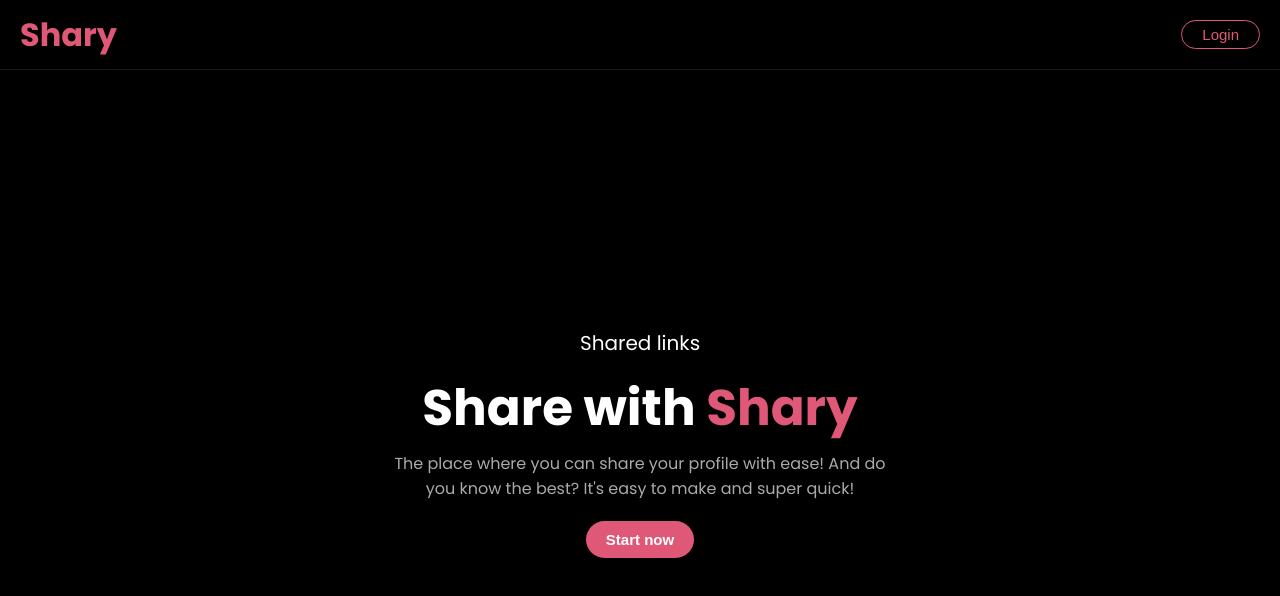
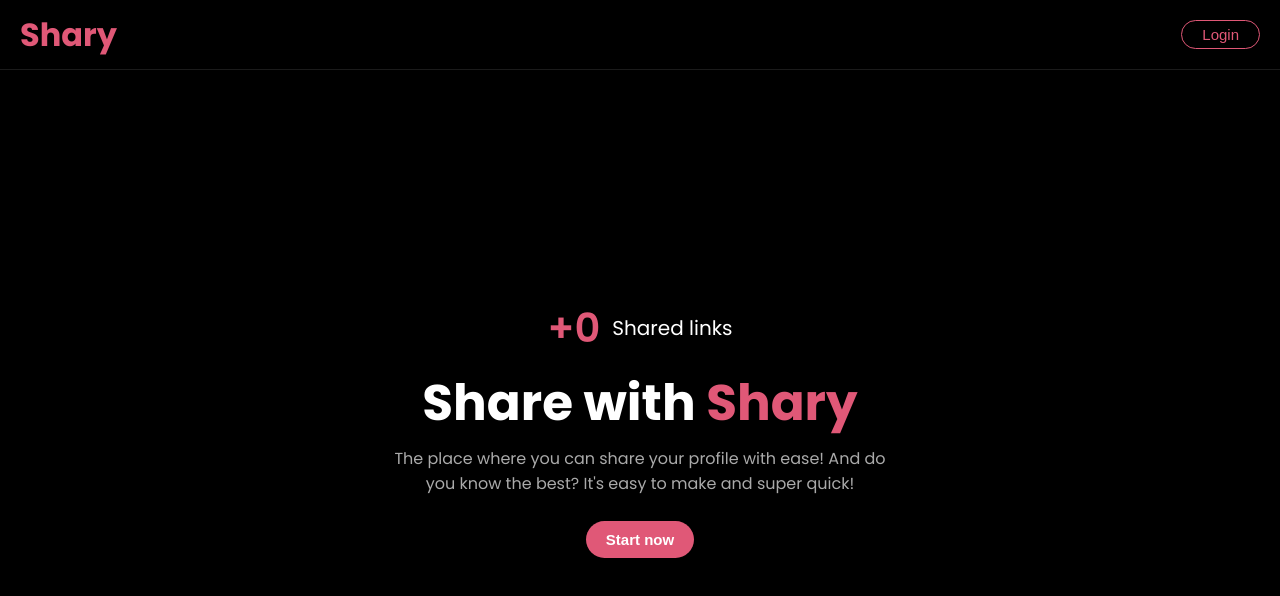
Before and after one commit to vhnb/shary, a Next.js app: page / in a window 1280 px wide. Shown: the top 596 px of the page. Built offline with nearby package versions, Linux system fonts and the light colour scheme; no server answers; the database is empty.

Commit message:
Update Home.module.css

```diff
--- a/styles/Home.module.css
+++ b/styles/Home.module.css
@@ -15,10 +15,27 @@
   width: 100%;
   max-width: 600px;
   line-height: 100%;
+  margin-top: 15px;
 }
 
-.container h1 span{
+.container .containerEstatisctic{
+  display: flex;
+  align-items: center;
+  justify-content: space-between;
+  padding: 5px 20px;
+}
+
+.container .containerEstatisctic .estatisticSpan{
   color: #e05877;
+  font-size: 40px;
+  font-weight: 600;
+  margin-right: 12px;
+}
+
+.container .containerEstatisctic .infoHomeSpan{
+  color: #fff;
+  font-size: 20px;
+  margin-bottom: 0;
 }
 
 .container p{
@@ -26,7 +43,7 @@
   width: 100%;
   max-width: 500px;
   text-align: center;
-  margin-bottom: 20px;
+  margin-bottom: 25px;
 }
 
 .container button{
@@ -38,7 +55,7 @@
   font-size: 15px;
   font-weight: 600;
   transition: 0.5s;
-  margin-bottom: 10px;
+  margin-bottom: 20px;
 }
 
 .container button:hover{
@@ -47,11 +64,6 @@
   filter: drop-shadow(0px 0px 50px #e0587873);
 }
 
-.container .infoHomeSpan{
-  color: #fff;
-  margin-bottom: 25px;
-  font-size: 20px;
-}
-.container .infoHomeSpan span{
+.container span{
   color: #e05877;
 }
```
